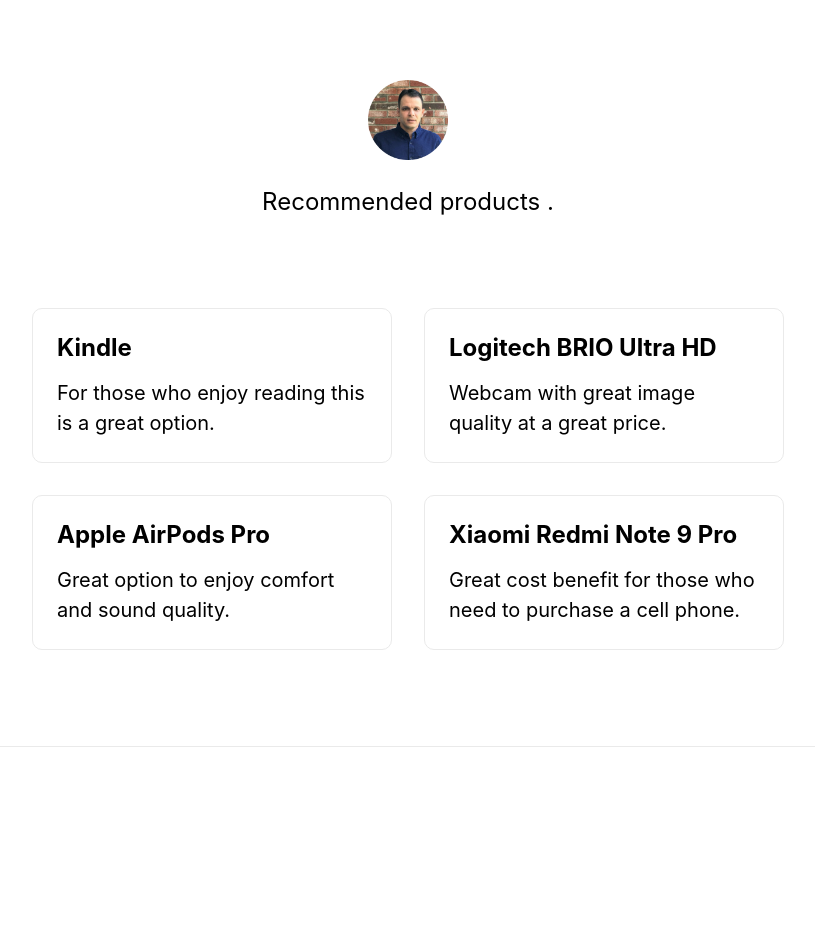
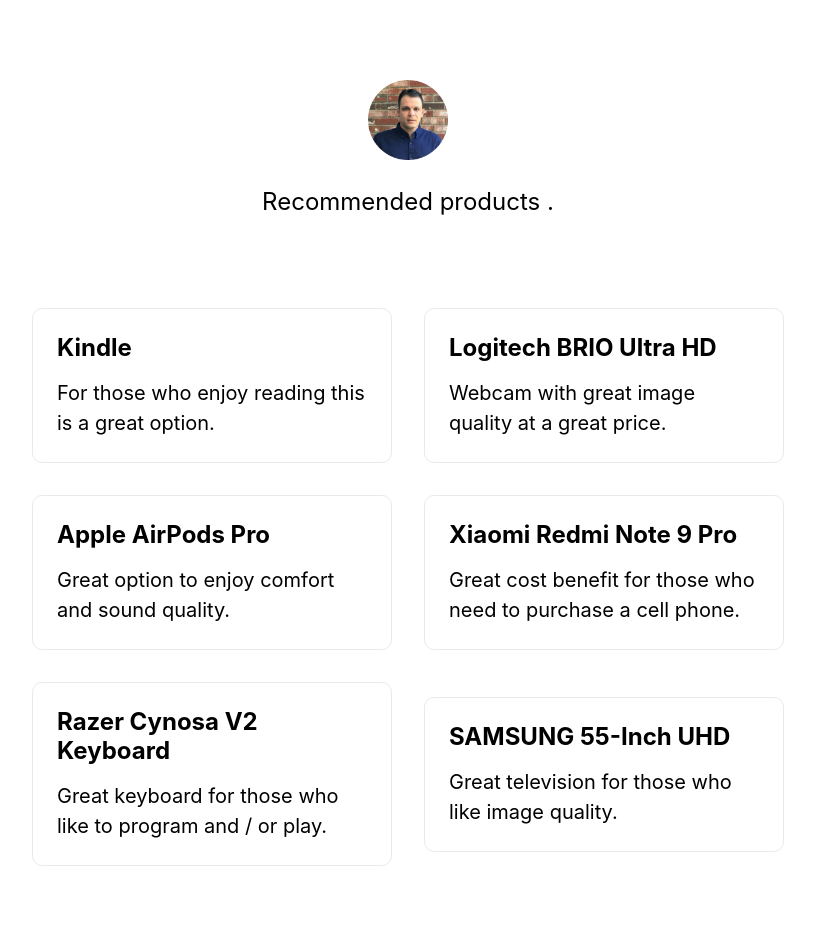
Before and after one commit to CarlosGatti/carlosgatti.github.io, a Next.js app: page /store in a window 1280 px wide. Shown: the top 952 px of the page, without its empty margins (232-1047 px from the left). Before the commit the page ends 846 px from the top, so only its background shows below. Built offline with nearby package versions, Linux system fonts and the light colour scheme.

Commit message:
Add products

```diff
--- a/pages/store.js
+++ b/pages/store.js
@@ -39,6 +39,16 @@
             <p>Great cost benefit for those who need to purchase a cell phone.</p>
           </a>
 
+          <a href="https://amzn.to/3qlnaBW" className={styles.card}>
+            <h3>Razer Cynosa V2 Keyboard</h3>
+            <p>Great keyboard for those who like to program and / or play.</p>
+          </a>
+
+          <a href="https://amzn.to/3jJBBNw" className={styles.card}>
+            <h3>SAMSUNG 55-Inch UHD</h3>
+            <p>Great television for those who like image quality.</p>
+          </a>
+
         </div>
       </main>
 
```
